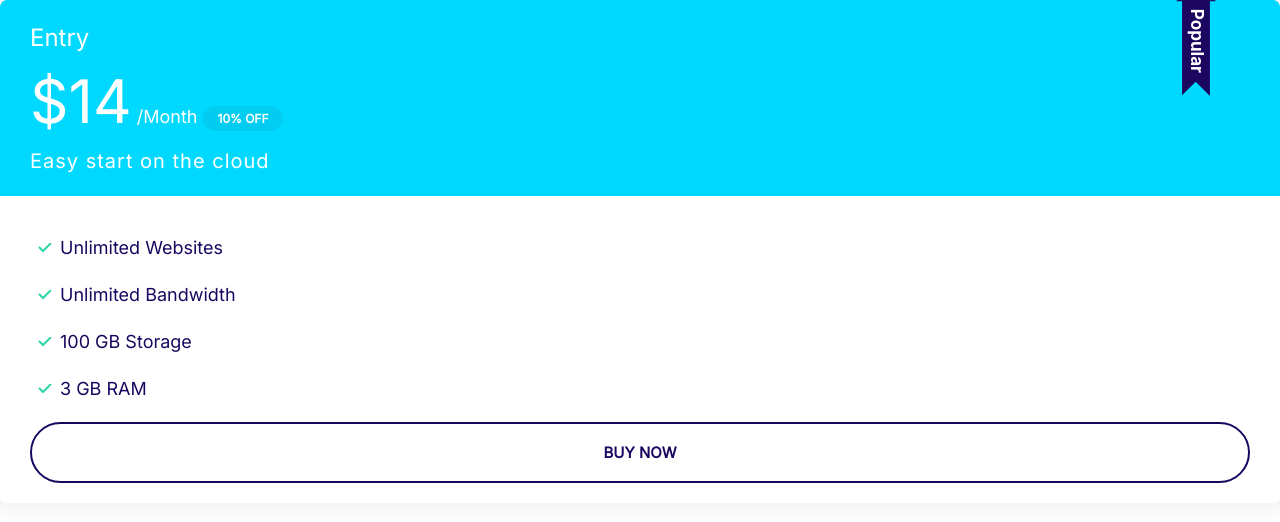
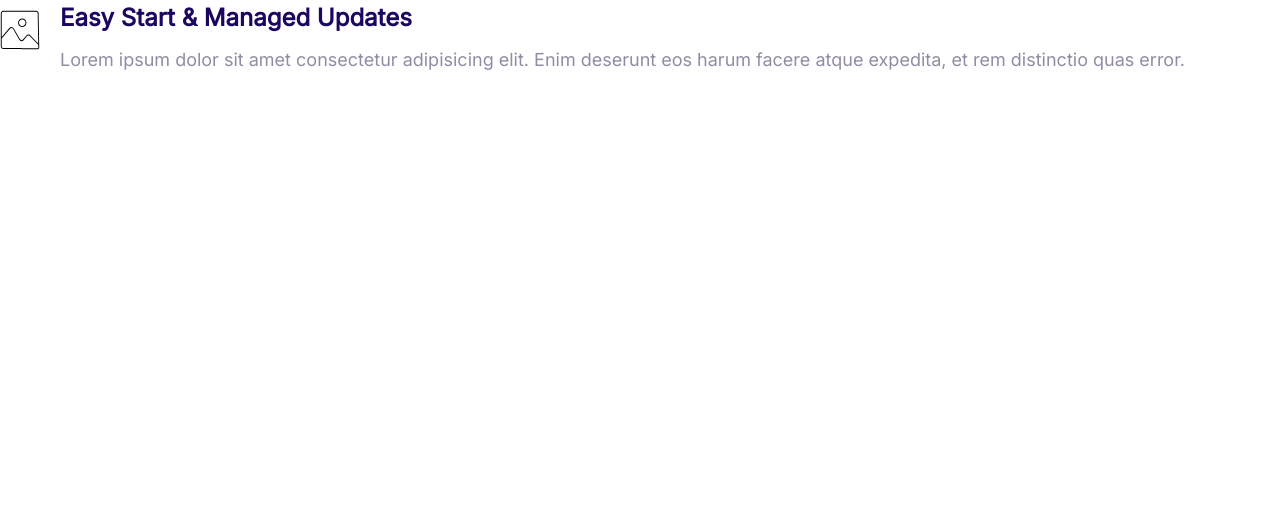
Before and after one commit to haileyesuschekol/Web-hosting-LP, a plain HTML site: page index.html in a window 1280 px wide. Drawn offline with Linux system fonts and the light colour scheme.

Commit message:
setup media component

```diff
--- a/css/styles.css
+++ b/css/styles.css
@@ -154,7 +154,7 @@ a {
   height: 40px;
 }
 
-.icon--primary {
+.icon__primary {
   fill: var(--color-primary);
 }
 
@@ -341,3 +341,20 @@ a {
     font-style: 1.7rem;
   }
 }
+
+/* media */
+
+.media {
+  display: flex;
+}
+
+.media__title {
+  margin-top: 0;
+}
+.media__body {
+  margin: 0 2rem;
+}
+
+.media__image {
+  margin-top: 1rem;
+}
--- a/index.html
+++ b/index.html
@@ -14,26 +14,16 @@
     <link rel="stylesheet" href="css/styles.css" />
   </head>
   <body>
-    <div>
-      <div class="plan plan--popular">
-        <div class="card card--secondary">
-          <header class="card__header">
-            <h3 class="plan__name">Entry</h3>
-            <span class="plan__price">$14</span>
-            <span class="plan__billing__cycle">/Month</span>
-            <span class="badge badge--secondary badge--small">10% OFF</span>
-            <span class="plan__description">Easy start on the cloud</span>
-          </header>
-          <div class="card__body">
-            <ul class="list list--tick">
-              <li class="list__item">Unlimited Websites</li>
-              <li class="list__item">Unlimited Bandwidth</li>
-              <li class="list__item">100 GB Storage</li>
-              <li class="list__item">3 GB RAM</li>
-            </ul>
-            <button class="btn btn--outline btn--block">BUY NOW</button>
-          </div>
-        </div>
+    <div class="media">
+      <div class="media__image">
+        <img class="icon icon__primary" src="images/snap.svg" />
+      </div>
+      <div class="media__body">
+        <h3 class="media__title">Easy Start & Managed Updates</h3>
+        <p>
+          Lorem ipsum dolor sit amet consectetur adipisicing elit. Enim deserunt
+          eos harum facere atque expedita, et rem distinctio quas error.
+        </p>
       </div>
     </div>
   </body>
```
Also changed, not shown: images/snap.svg (added).
